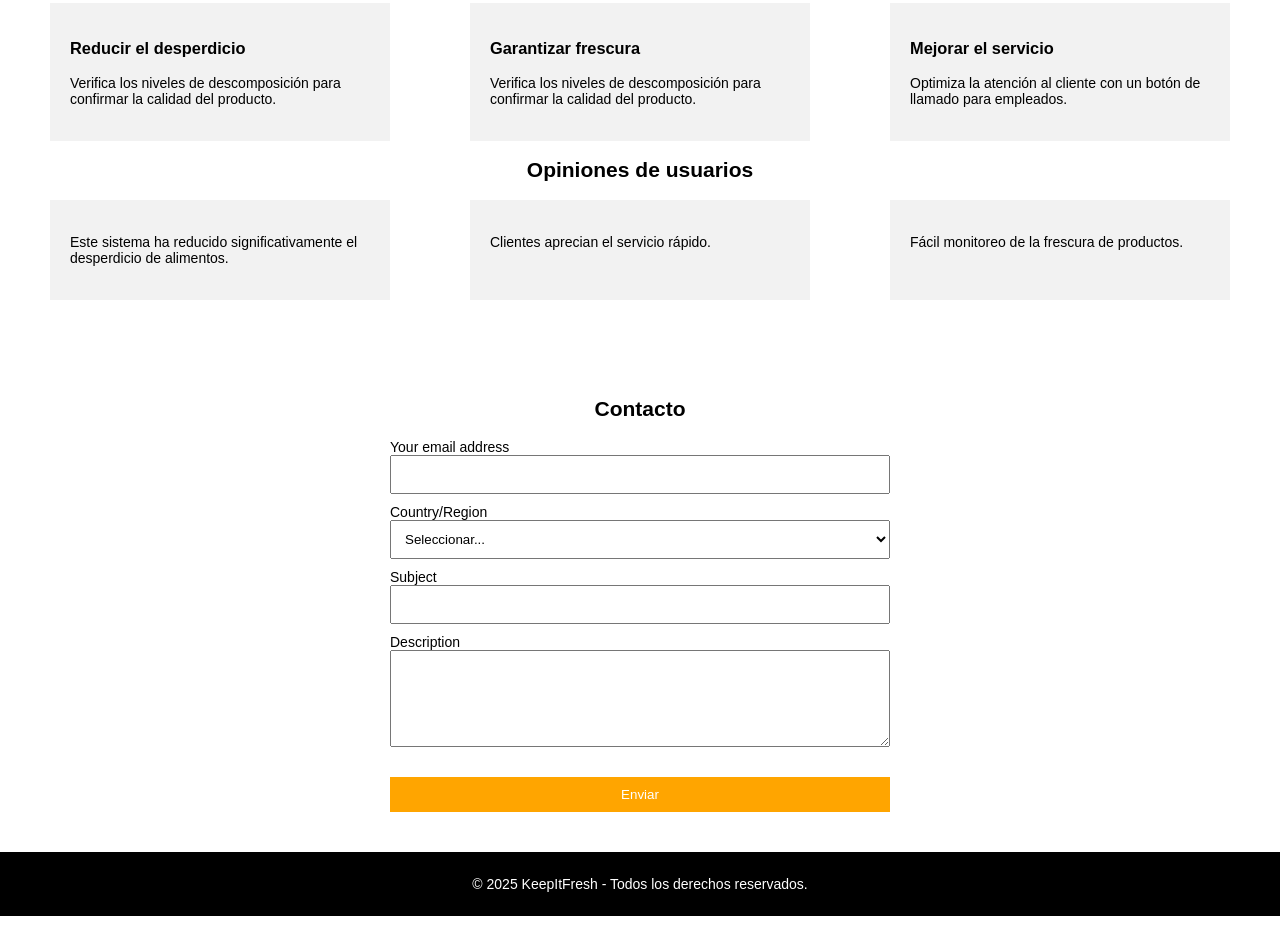
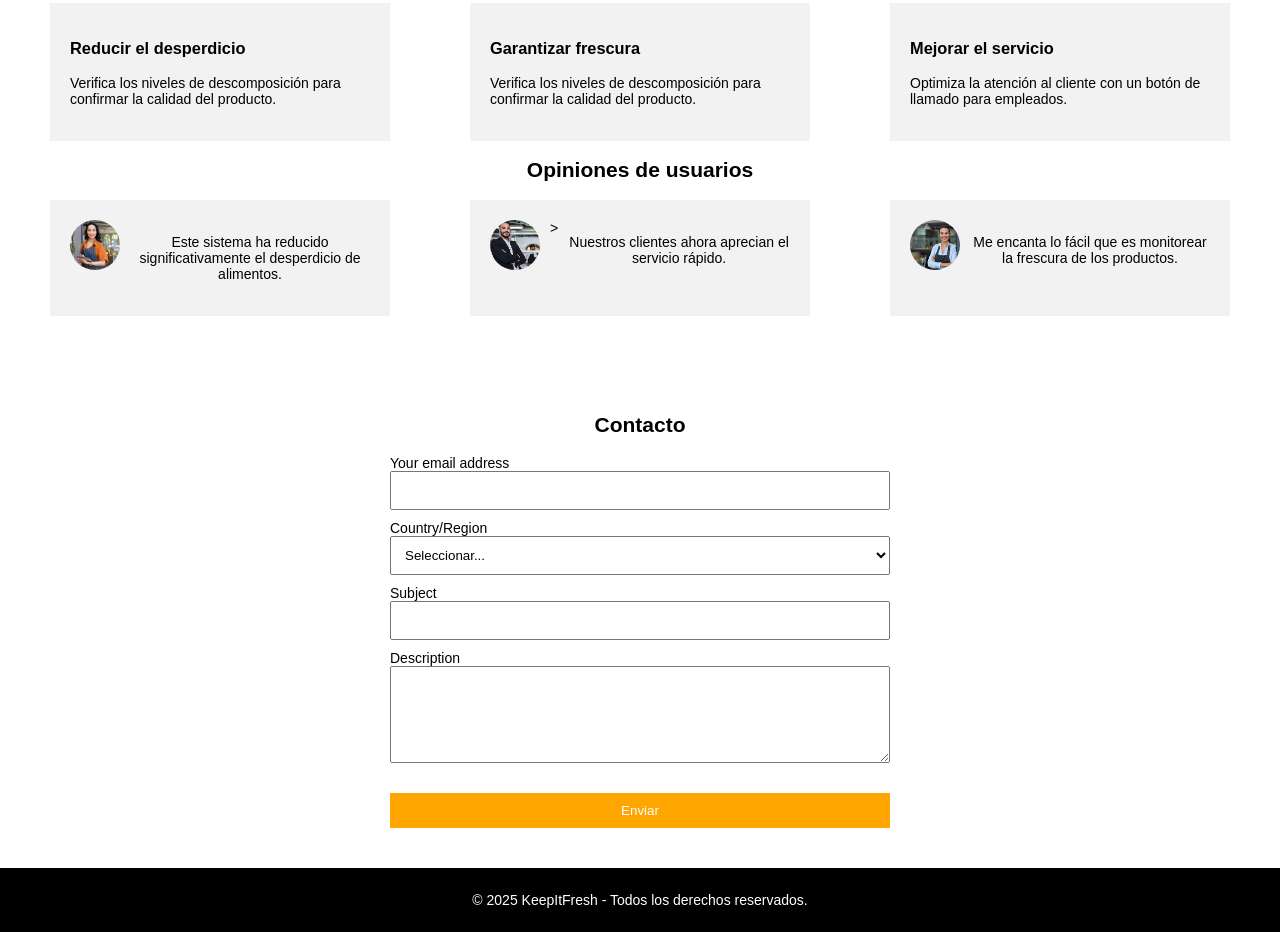
Before and after one commit to Biblioteca-de-Software/landing-page, a plain HTML site: page index.html in a window 1280 px wide. Shown: the part 1774-2706 px from the top of the page. Drawn offline with Linux system fonts and the light colour scheme.

Commit message:
add opnions

```diff
--- a/index.html
+++ b/index.html
@@ -5,6 +5,20 @@
   <meta name="viewport" content="width=device-width, initial-scale=1.0">
   <title>KeepItFresh</title>
   <link rel="stylesheet" href="styles.css">
+  <style>
+    .card.opinion {
+      display: flex;
+      align-items: flex-start;
+      gap: 10px;
+    }
+
+    .card.opinion img {
+      border-radius: 50%;
+      height: 50px;
+      width: 50px;
+      object-fit: cover;
+    }
+  </style>
 </head>
 <body>
 <header>
@@ -80,7 +94,6 @@
       <a href="#" class="btn">Go for it</a>
     </div>
 
-        <!--Final Plan-->
     <div class="plan">
       <h3>Plan Premium</h3>
       <h4>Enfocado a restaurantes ya consolidados y que deseen implementar una plataforma para optimizar procesos de inventario.</h4>
@@ -94,7 +107,6 @@
     </div>
   </div>
 </section>
-
 
 <section id="beneficios" class="beneficios">
   <h2 class="h2">Beneficios</h2>
@@ -112,16 +124,20 @@
       <p>Optimiza la atención al cliente con un botón de llamado para empleados.</p>
     </div>
   </div>
+
   <h2 class="h2">Opiniones de usuarios</h2>
   <div class="cards">
-      <div class="card">
+    <div class="card opinion">
+      <img src="assets/img/p1.jpg">
       <p>Este sistema ha reducido significativamente el desperdicio de alimentos.</p>
     </div>
-      <div class="card">
-        <p>Clientes aprecian el servicio rápido.</p>
+    <div class="card opinion">
+      <img src="assets/img/p2.jpg">
+      >        <p>Nuestros clientes ahora aprecian el servicio rápido.</p>
     </div>
-      <div class="card">
-        <p>Fácil monitoreo de la frescura de productos.</p>
+    <div class="card opinion">
+      <img src="assets/img/p3.jpg">
+      <p> Me encanta lo fácil que es monitorear la frescura de los productos.</p>
     </div>
   </div>
 </section>
--- a/styles.css
+++ b/styles.css
@@ -170,3 +170,18 @@ body {
   font-family: Arial, sans-serif;
   font-size: 14px;
 }
+.user-img {
+  display: block;
+  margin: 0 auto 10px auto;
+  width: 80px;
+  height: 80px;
+  border-radius: 50%;
+  object-fit: cover;
+  border: 2px solid #ddd;
+  box-shadow: 0 2px 5px rgba(0,0,0,0.1);
+}
+
+.card.opinion {
+  text-align: center;
+  padding: 20px;
+}
```
Also changed, not shown: assets/img/p1.jpg (added), assets/img/p2.jpg (added), assets/img/p3.jpg (added). Lines whose indentation alone changed are shown as unchanged.
